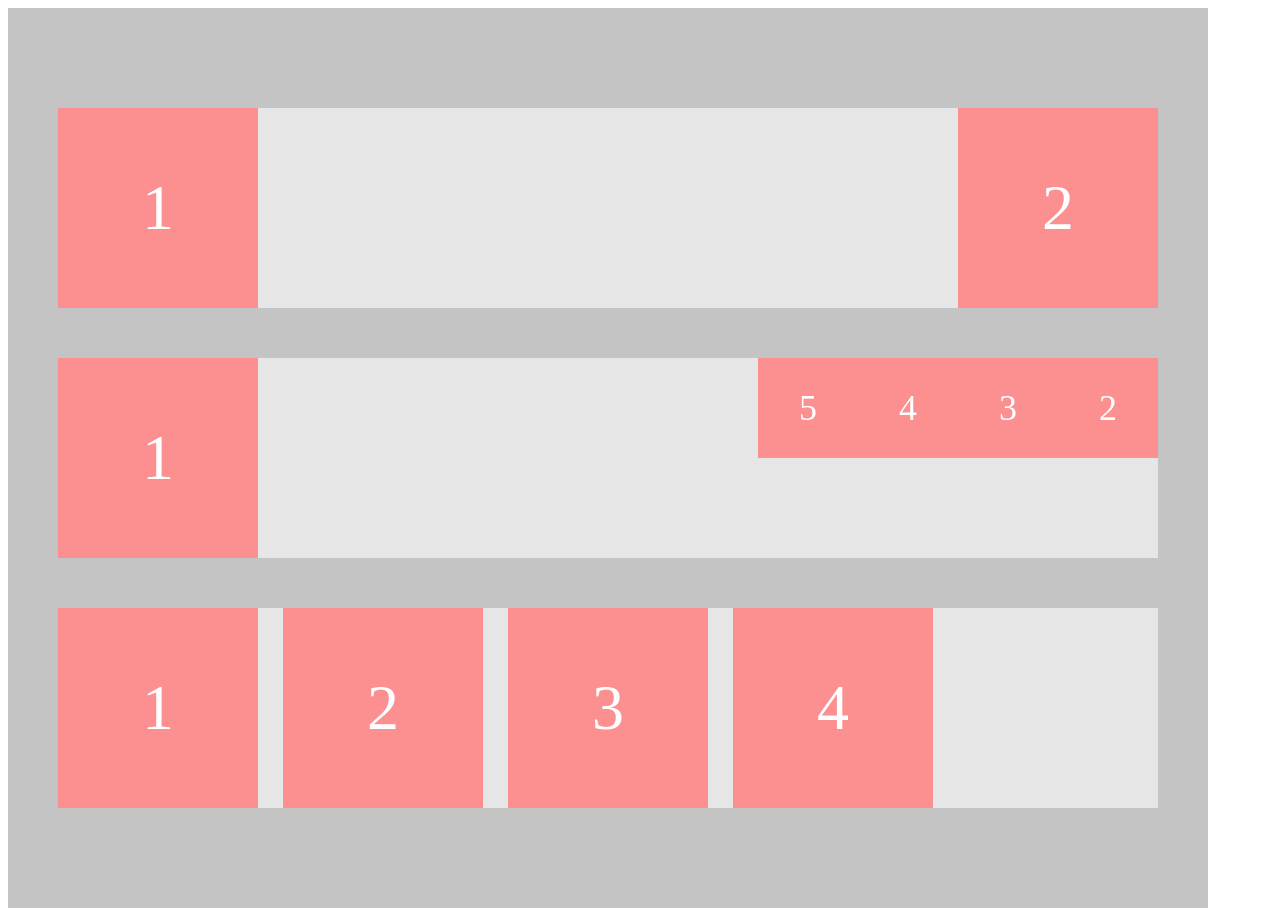
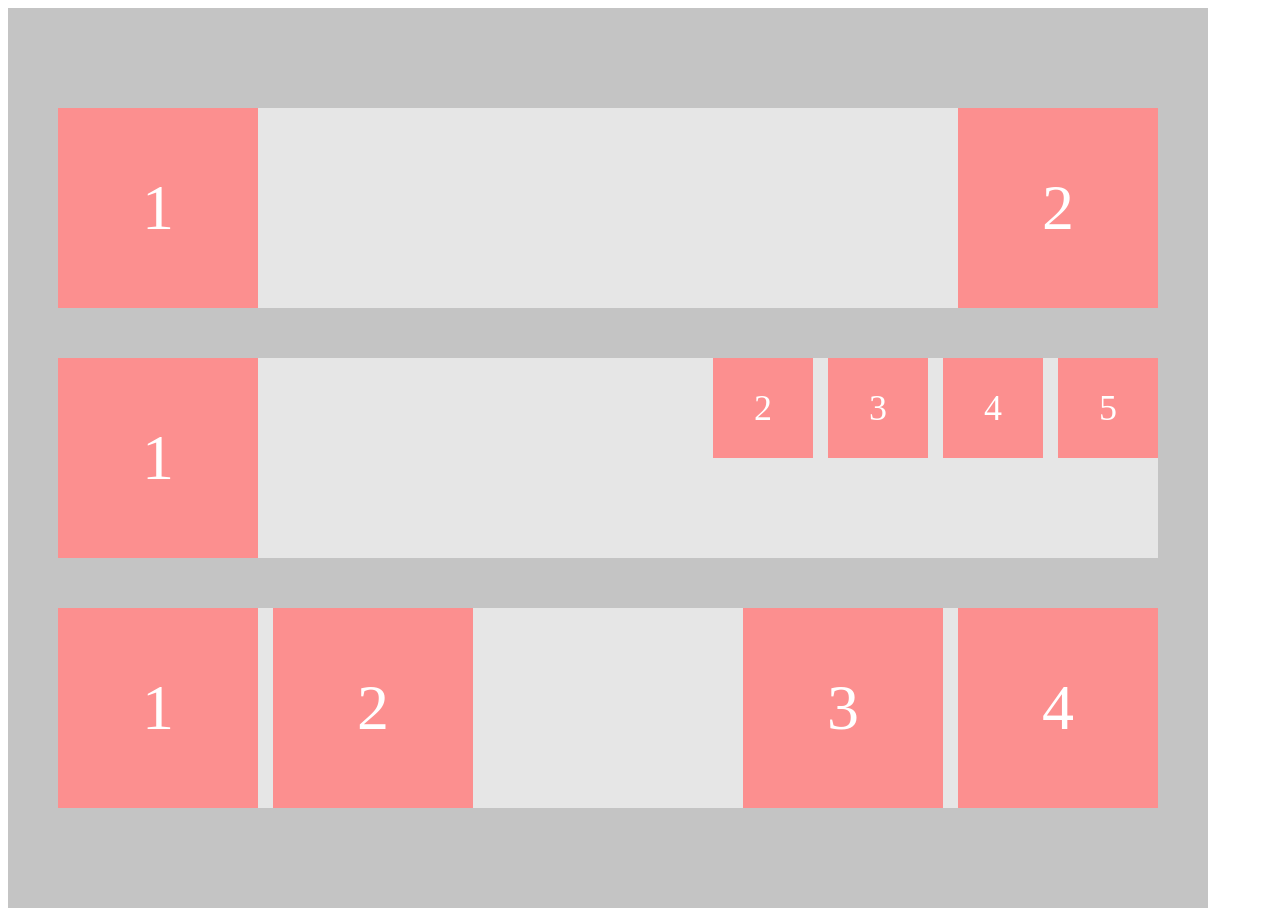
Before and after one commit to VeronikaTaratine/floats, a plain HTML site: page index.html in a window 1280 px wide. Drawn offline with Linux system fonts and the light colour scheme.

Commit message:
fix layout issues

```diff
--- a/index.css
+++ b/index.css
@@ -43,14 +43,12 @@
 }
 
 .block-section2 {
+
   width: 1100px;
   background: #e6e6e6;
 }
 
-/* .float1 {
-  float: left;
-  padding-left: 15px;
-} */
+
 .grey-block2 {
   width: 600px;
 }
@@ -65,6 +63,12 @@
   height: 200px;
   background: #fc8f8f;
   float: left;
+}
+.block-wrapper3{
+  display: flex;
+
+  gap: 15px;
+  float: right;
 }
 
 .block4 {
@@ -122,6 +126,10 @@
   background: #e6e6e6;
 }
 
+.block-wrapper1{
+  width: 415px;
+  float: left;
+}
 .grey-block3 {
   width: 200px;
 }
@@ -146,9 +154,14 @@
   width: 200px;
   height: 200px;
   background: #fc8f8f;
-  float: left;
+  float: right;
 }
 
+.block-wrapper2{
+  width: 415px;
+  float: right
+  ;
+}
 .block10 {
   display: flex;
   justify-content: center;
@@ -169,5 +182,5 @@
   width: 200px;
   height: 200px;
   background: #fc8f8f;
-  /* float: left; */
+  float: right;
 }
--- a/index.html
+++ b/index.html
@@ -14,21 +14,29 @@
         <div class="grey-block1"></div>
       </div>
       <div class="block-section2">
-        <div class="float1"></div>
+
         <div class="block3">1</div>
-        <div class="block4">2</div>
-        <div class="block5">3</div>
-        <div class="block6">4</div>
-        <div class="block7">5</div>
+
+        <div class="block-wrapper3">
+
+          <div class="block4">2</div>
+          <div class="block5">3</div>
+          <div class="block6">4</div>
+          <div class="block7">5</div>
+
+        </div>
         <div class="grey-block2"></div>
       </div>
       <div class="block-section3">
+        <div class="block-wrapper1">
         <div class="block8">1</div>
         <div class="block9">2</div>
+      </div>
+      <div class="block-wrapper2">
         <div class="block10">3</div>
         <div class="block11">4</div>
-        <div class="grey-block3"></div>
       </div>
+        <!-- <div class="grey-block3"></div> -->
     </div>
   </body>
 </html>
```
